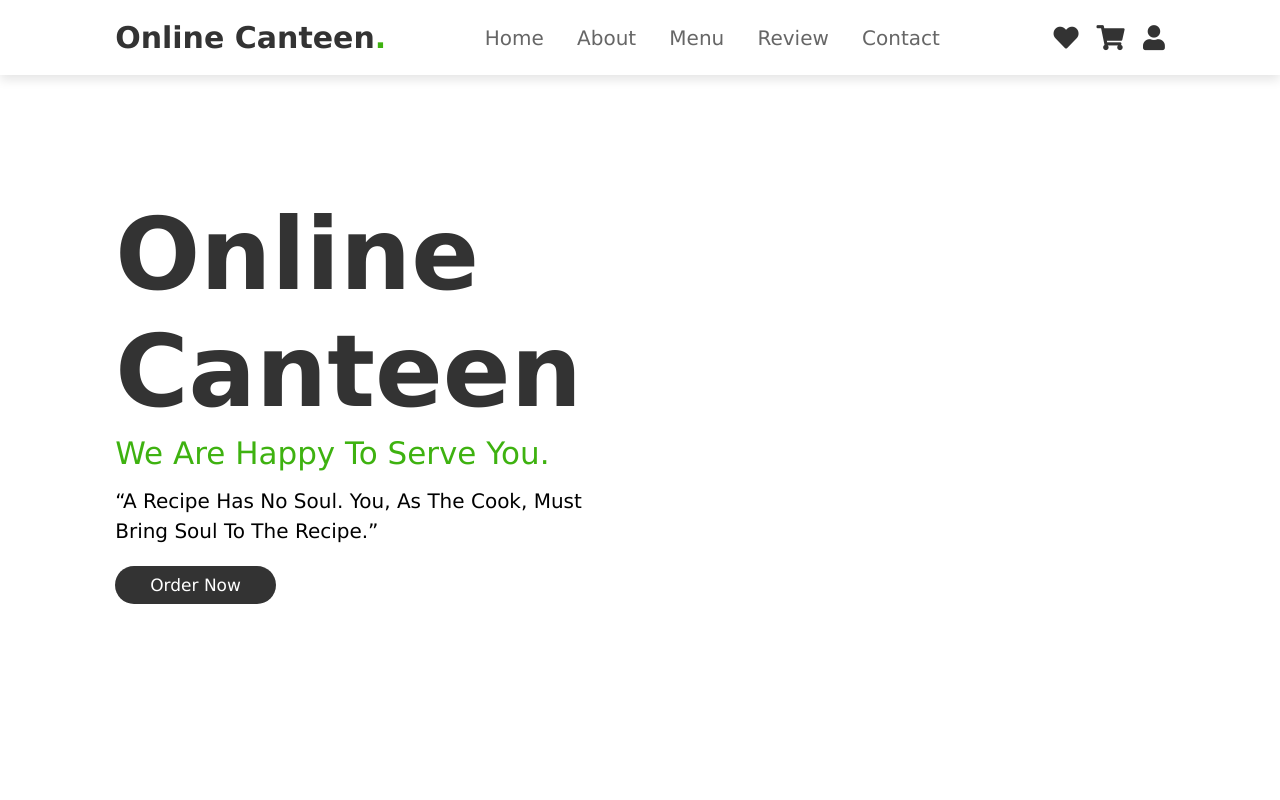
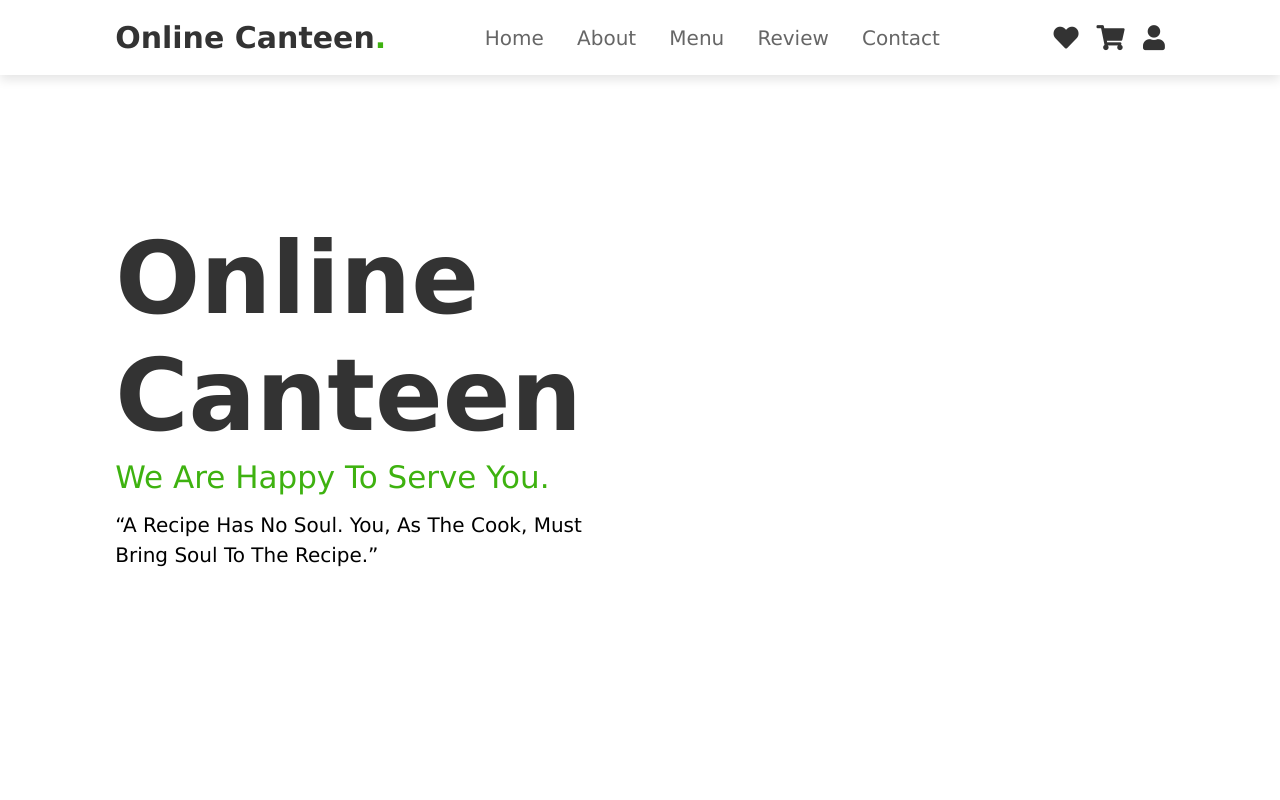
Before and after one commit to Monico265/online-canteen, a website built with webpack: page dist/index.html in a window 1280 px wide. Shown: the top 800 px of the page. Built offline with nearby package versions, Linux system fonts and the light colour scheme; some packages are replaced by stand-ins of ours; files whose address does not match are found by name.

Commit message:
Done Update

```diff
--- a/dist/index.html
+++ b/dist/index.html
@@ -50,7 +50,7 @@
         <h3>Online Canteen</h3>
         <span>We are Happy to serve you.</span>
         <p> “A recipe has no soul. You, as the cook, must bring soul to the recipe.” </p>
-        <a href="#" class="btn">Order Now</a>
+        <!---<a href="#" class="btn">Order Now</a>--->
     </div>
 
 </section>
```
